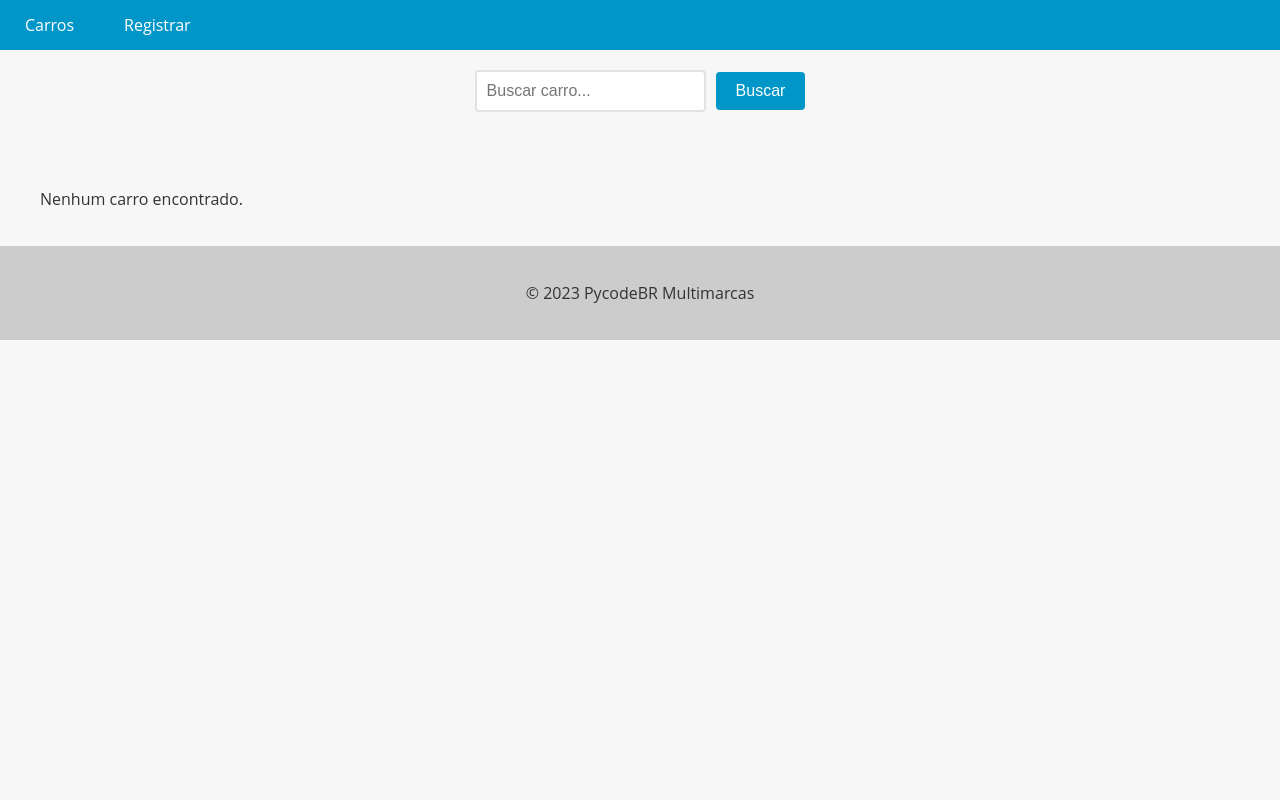
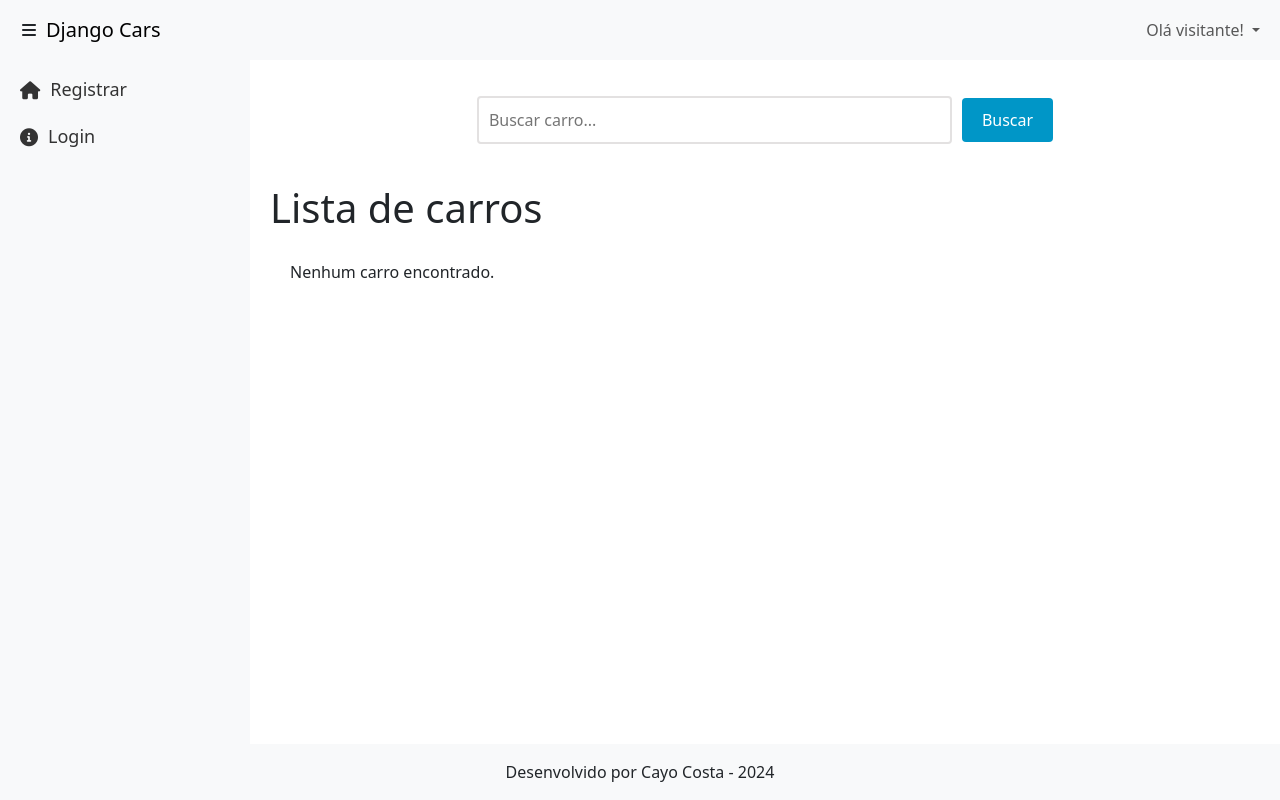
Before and after one commit to CayoSCosta/Carros, a Django app: page /cars/ in a window 1280 px wide. Run offline with Django 5.2, Linux system fonts and the light colour scheme; data that the repository does not hold is empty.

Commit message:
Novo template

```diff
--- a/accounts/templates/login.html
+++ b/accounts/templates/login.html
@@ -1,6 +1,7 @@
-{% extends "base.html" %}
+{% extends "shared/_base.html" %}
 
 {% block content %}
+
 
 <form method="post">
     {% csrf_token %}
--- a/accounts/templates/register.html
+++ b/accounts/templates/register.html
@@ -1,4 +1,4 @@
-{% extends "base.html" %}
+{% extends "shared/_base.html" %}
 
 {% block content %}
 
--- a/app/settings.py
+++ b/app/settings.py
@@ -120,6 +120,12 @@ USE_TZ = True
 
 STATIC_URL = 'static/'
 
+STATICFILES_DIRS = [
+    BASE_DIR / "app/static",  # Pasta para arquivos estáticos globais
+]
+
+STATIC_ROOT = os.path.join(BASE_DIR, 'static')
+
 # Default primary key field type
 # https://docs.djangoproject.com/en/5.1/ref/settings/#default-auto-field
 
--- /dev/null
+++ b/app/static/css/style.css
@@ -0,0 +1,82 @@
+body {
+    display: flex;
+    flex-direction: column;
+    height: 100vh;
+    margin: 0;
+}
+
+#navheader {
+    position: fixed;
+    top: 0;
+    width: 100%;
+    z-index: 1030;
+}
+
+#sidebar {
+    width: 250px;
+    background-color: #f8f9fa;
+    padding: 10px;
+    position: fixed;
+    top: 56px; /* altura do navheader */
+    bottom: 0;
+    overflow-y: auto;
+    transition: width 0.3s;
+    display: flex;
+    flex-direction: column;
+    align-items: flex-start; /* Alinha os itens à esquerda */
+}
+
+#sidebar.collapsed {
+    width: 80px;
+}
+
+#sidebar .nav-link {
+    font-size: 18px;
+    display: flex;
+    align-items: center;
+    width: 100%; /* Garante que o link ocupe toda a largura do sidebar */
+    padding: 10px;
+    text-decoration: none; /* Remove o sublinhado dos links */
+    color: #333; /* Cor do texto dos links */
+    transition: background-color 0.3s; /* Transição suave para a cor de fundo */
+}
+
+#sidebar .nav-link:hover {
+    background-color: #e2e6ea; /* Cor de fundo cinza mais escuro ao passar o mouse */
+}
+
+#sidebar .nav-link.active {
+    background-color: #d6d9db; /* Cor de fundo cinza escuro quando o item está ativo */
+    color: #000; /* Cor do texto quando o item está ativo */
+}
+
+#sidebar.collapsed .nav-link {
+    justify-content: center; /* Centraliza o conteúdo quando o sidebar está colapsado */
+    font-size: 24px;
+}
+
+#sidebar.collapsed .nav-link span {
+    display: none;
+}
+
+#sidebar .nav-link i {
+    margin-right: 10px; /* Espaço entre o ícone e o texto */
+}
+
+#content {
+    margin-left: 250px;
+    padding: 20px;
+    margin-top: 56px; /* altura do navheader */
+    overflow-y: auto;
+    flex: 1;
+    transition: margin-left 0.3s;
+}
+
+#content.collapsed {
+    margin-left: 80px;
+}
+
+.toggle-sidebar {
+    cursor: pointer;
+    padding: 10px;
+}
--- /dev/null
+++ b/app/static/js/script.js
@@ -0,0 +1,13 @@
+document.querySelector('.toggle-sidebar').addEventListener('click', function () {
+    document.getElementById('sidebar').classList.toggle('collapsed');
+    document.getElementById('content').classList.toggle('collapsed');
+});
+
+document.querySelectorAll('#sidebar .nav-link').forEach(function (link) {
+    link.addEventListener('click', function () {
+        document.querySelectorAll('#sidebar .nav-link').forEach(function (link) {
+            link.classList.remove('active');
+        });
+        this.classList.add('active');
+    });
+});
--- a/app/templates/base.html
+++ b/app/templates/base_old.html
@@ -72,8 +72,21 @@
   <header>
     <nav>
       <ul>
+        {% if user.is_authenticated %}
+          <li>Olá {{user.username}}</li>
+          <li><a href="{% url 'new_car' %}">Cadastrar carro</a></li>
+        {% endif %}
+
+        {% if not user.is_authenticated %}
+          <li><a href="{% url 'register' %}">Cadastre-se</a></li>
+          <li><a href="{% url 'login' %}">Login</a></li>
+        {% endif %}
+
         <li><a href="{% url 'cars_list' %}">Carros</a></li>
-        <li><a href="{% url 'register' %}">Registrar</a></li>
+
+        {% if user.is_authenticated %}
+        <li><a href="{% url 'logout' %}">Sair</a></li>
+      {% endif %}
       </ul>
     </nav>
   </header>
--- /dev/null
+++ b/app/templates/shared/_base.html
@@ -0,0 +1,27 @@
+{% load static %}
+<!DOCTYPE html>
+<html lang="en">
+
+<head>
+    <meta charset="UTF-8">
+    <meta name="viewport" content="width=device-width, initial-scale=1.0">
+    <title>Template padrão</title>
+    <link href="https://cdn.jsdelivr.net/npm/bootstrap@5.3.0/dist/css/bootstrap.min.css" rel="stylesheet">
+    <link href="https://cdnjs.cloudflare.com/ajax/libs/font-awesome/6.0.0-beta3/css/all.min.css" rel="stylesheet">
+    <!-- Link para ícones -->
+    <link rel="stylesheet" href="{% static 'css/style.css' %}">
+</head>
+
+<body>
+
+    {% include 'shared/_menu.html' %}
+
+    <div id="content">
+        {% block content %}{% endblock %}
+    </div>
+
+    {% include 'shared/_footer.html' %}
+    {% include "shared/_scripts.html" %}
+</body>
+
+</html>
--- /dev/null
+++ b/app/templates/shared/_footer.html
@@ -0,0 +1,6 @@
+{% load static %}
+
+    <!-- Footer -->
+    <footer class="bg-light text-center py-3">
+        <p class="mb-0">Desenvolvido por Cayo Costa - <span id="year"></span></p>
+    </footer>
--- /dev/null
+++ b/app/templates/shared/_menu.html
@@ -0,0 +1,66 @@
+{% load static %}
+
+    <!-- Navheader -->
+    <nav id="navheader" class="navbar navbar-expand-lg navbar-light bg-light">
+        <div class="container-fluid">
+            <div class="toggle-sidebar text-end">
+                <i class="fas fa-bars"></i>
+            </div>
+            <a class="navbar-brand" href="#">Django Cars</a>
+            <button class="navbar-toggler" type="button" data-bs-toggle="collapse" data-bs-target="#navbarNav"
+                aria-controls="navbarNav" aria-expanded="false" aria-label="Toggle navigation">
+                <span class="navbar-toggler-icon"></span>
+            </button>
+            <div class="collapse navbar-collapse" id="navbarNav">
+                <ul class="navbar-nav ms-auto">
+                    <!-- Dropdown para Usuário Logado -->
+                    <li class="nav-item dropdown">
+                        <a class="nav-link dropdown-toggle" href="#" id="userDropdown" role="button"
+                            data-bs-toggle="dropdown" aria-expanded="false">
+                            {% if user.is_authenticated %}
+                                Olá {{user.username}}
+                            {% else %}
+                                Olá visitante!
+                            {% endif %}
+                        </a>
+                        <ul class="dropdown-menu dropdown-menu-end" aria-labelledby="userDropdown">
+                            <li><a class="dropdown-item" href="#">Perfil</a></li>
+                            <li><a class="dropdown-item" href="#">Configurações</a></li>
+                            <li><a class="dropdown-item" href="#">Sobre</a></li>
+                            {% if user.is_authenticated %}
+                                <hr />
+                                <li><a class="dropdown-item" href="{% url 'logout' %}">Logout</a></li>
+                            {% endif %}
+                        </ul>
+                    </li>
+                </ul>
+            </div>
+        </div>
+    </nav>
+
+    <!-- Side Menu logged user -->
+    {% if user.is_authenticated %}
+        <div id="sidebar" class="d-flex flex-column">
+            <a href="{% url 'cars_list' %}" class="nav-link">
+                <i class="fas fa-home"></i> <span>Carros</span>
+            </a>
+            <a href="{% url 'new_car' %}" class="nav-link">
+                <i class="fas fa-info-circle"></i> <span>Novo Carro</span>
+            </a>
+            {% comment %} <a href="{% url 'register' %}" class="nav-link">
+                <i class="fas fa-cogs"></i> <span>Services</span>
+            </a>
+            <a href="{% url 'register' %}" class="nav-link">
+                <i class="fas fa-envelope"></i> <span>Contact</span>
+            </a> {% endcomment %}
+        </div>
+    {% else %}
+        <div id="sidebar" class="d-flex flex-column">
+            <a href="{% url 'register' %}" class="nav-link">
+                <i class="fas fa-home"></i> <span>Registrar</span>
+            </a>
+            <a href="{% url 'login' %}" class="nav-link">
+                <i class="fas fa-info-circle"></i> <span>Login</span>
+            </a>
+        </div>
+    {% endif %}
--- /dev/null
+++ b/app/templates/shared/_scripts.html
@@ -0,0 +1,7 @@
+{% load static %}
+<script src="https://cdn.jsdelivr.net/npm/bootstrap@5.3.0/dist/js/bootstrap.bundle.min.js"></script>
+<script src= {% static "js/script.js" %} ></script>
+
+<script>
+    document.getElementById('year').textContent = new Date().getFullYear();
+</script>
--- a/app/urls.py
+++ b/app/urls.py
@@ -2,14 +2,16 @@ from django.contrib import admin
 from django.urls import path
 from django.conf import settings
 from django.conf.urls.static import static
-from accounts.views import register_View, login_view
-from cars.views import cars_view, new_car_view
+from accounts.views import register_View, login_view, logout_view, redirect_view
+from cars.views import NewCarView, CarsView
 
 
 urlpatterns = [
     path('admin/', admin.site.urls),
     path('register/', register_View, name='register'),
+    path('', redirect_view, name='redirect'),
     path('login/', login_view, name='login'),
-    path('cars/', cars_view, name='cars_list'),
-    path('new_car/', new_car_view, name='new_car'),
+    path('logout/', logout_view, name='logout'),
+    path('cars/', CarsView.as_view(), name='cars_list'),
+    path('new_car/', NewCarView.as_view(), name='new_car'),
 ] + static(settings.MEDIA_URL, document_root=settings.MEDIA_ROOT)
--- a/cars/templates/cars.html
+++ b/cars/templates/cars.html
@@ -1,4 +1,4 @@
-{% extends "base.html" %}
+{% extends "shared/_base.html" %}
 {% block content %}
   <style>
     .car-grid {
@@ -63,6 +63,7 @@
     }
 
     input[type="text"] {
+        width: 50%;
         padding: 10px;
         font-size: 16px;
         border: 2px solid #e3e1e1;
@@ -97,6 +98,7 @@
     <button type="submit">Buscar</button>
   </form>
 
+  <h1>Lista de carros</h1>
   <div class="car-grid">
     {% if cars %}
       {% for car in cars %}
--- a/cars/templates/new_car.html
+++ b/cars/templates/new_car.html
@@ -1,6 +1,7 @@
-{% extends "base.html" %}
+{% extends "shared/_base.html" %}
 
 {% block content %}
+<h1>Cadastrar novo carro</h1>
 <form method="post" enctype="multipart/form-data">
     {% csrf_token %}
     <table>
--- a/cars/views.py
+++ b/cars/views.py
@@ -1,30 +1,61 @@
+from django.contrib.auth.decorators import login_required
+from django.urls import reverse_lazy
 from django.shortcuts import redirect, render
-from cars.form import CarForm, CarModelForm
+from cars.form import CarModelForm
 from cars.models import Car
+from django.views import View
 
-def cars_view(request):
-    search = request.GET.get('search')
+# Model View aula 065
+class CarsView(View):
+    def get(self, request):
+        search = request.GET.get('search')
+        try:
+            if search:
+                cars = Car.objects.filter(model__icontains=search)
+            else:
+                cars = Car.objects.all()
+        except Exception as e:
+            return render(request, 'cars.html', {'error': str(e)})
 
-    try:
-        if search:
-            cars = Car.objects.filter(model__icontains=search)
-        else:
-            cars = Car.objects.all()
-    except Exception as e:
-        return render(request, 'cars.html', {'error': str(e)})
+        return render(request, 'cars.html', {'cars': cars})
 
-    # cars = Car.objects.filter(brand__name='Hyundai') # Fiat
-    # cars = Car.objects.filter(model='Palio')21111
-    # cars = Car.objects.filter(brand__name__contains='i')
+class NewCarView(View):
+    def get(self, request):
+        new_car_form = CarModelForm()
+        return render(request, 'new_car.html', { 'new_car_form': new_car_form} )
 
-    return render(request, 'cars.html', {'cars': cars})
-
-def new_car_view(request):
-    if request.method == 'POST':
+    def post(self, request):
         new_car_form = CarModelForm(request.POST, request.FILES)
         if new_car_form.is_valid():
             new_car_form.save()
             return redirect('cars_list')
-    else:
-        new_car_form = CarModelForm()
-    return render(request, 'new_car.html', { 'new_car_form': new_car_form} )
+        return render(request, 'new_car.html', {'new_car_forom': new_car_form} )
+
+# @login_required(login_url=reverse_lazy('login'))
+# def cars_view(request):
+#     search = request.GET.get('search')
+
+#     try:
+#         if search:
+#             cars = Car.objects.filter(model__icontains=search)
+#         else:
+#             cars = Car.objects.all()
+#     except Exception as e:
+#         return render(request, 'cars.html', {'error': str(e)})
+
+#     # cars = Car.objects.filter(brand__name='Hyundai') # Fiat
+#     # cars = Car.objects.filter(model='Palio')21111
+#     # cars = Car.objects.filter(brand__name__contains='i')
+
+#     return render(request, 'cars.html', {'cars': cars})
+
+
+# def new_car_view(request):
+#     if request.method == 'POST':
+#         new_car_form = CarModelForm(request.POST, request.FILES)
+#         if new_car_form.is_valid():
+#             new_car_form.save()
+#             return redirect('cars_list')
+#     else:
+#         new_car_form = CarModelForm()
+#     return render(request, 'new_car.html', { 'new_car_form': new_car_form} )
```
Also changed, not shown: accounts/views.py (+16 -2 lines), media/cars/Palio-2018.png, media/cars/fiesta-2017.png (deleted), media/cars/onix-2016.png (deleted).
